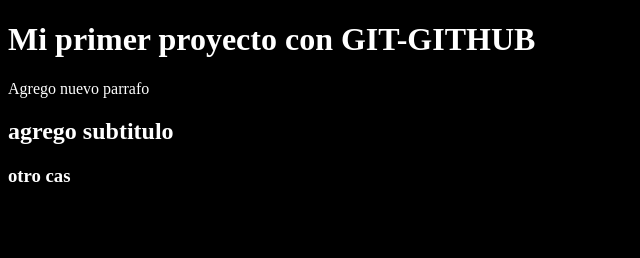
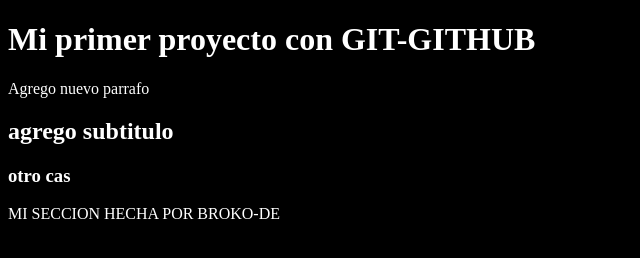
Before and after one commit to flcodoacodo/clase12_24162, a plain HTML site: page index.html in a window 1280 px wide. Shown: the whole page, without its empty margins (0-640 px from the left). Drawn offline with Linux system fonts and the light colour scheme.

Commit message:
Se agrega mi seccion de broko

```diff
--- a/index.html
+++ b/index.html
@@ -11,5 +11,9 @@
     <p>Agrego nuevo parrafo</p>
     <h2>agrego subtitulo</h2>
     <h3>otro cas</h3>
+
+    <section>
+        MI SECCION HECHA POR BROKO-DE
+    </section>
 </body>
 </html>
```
